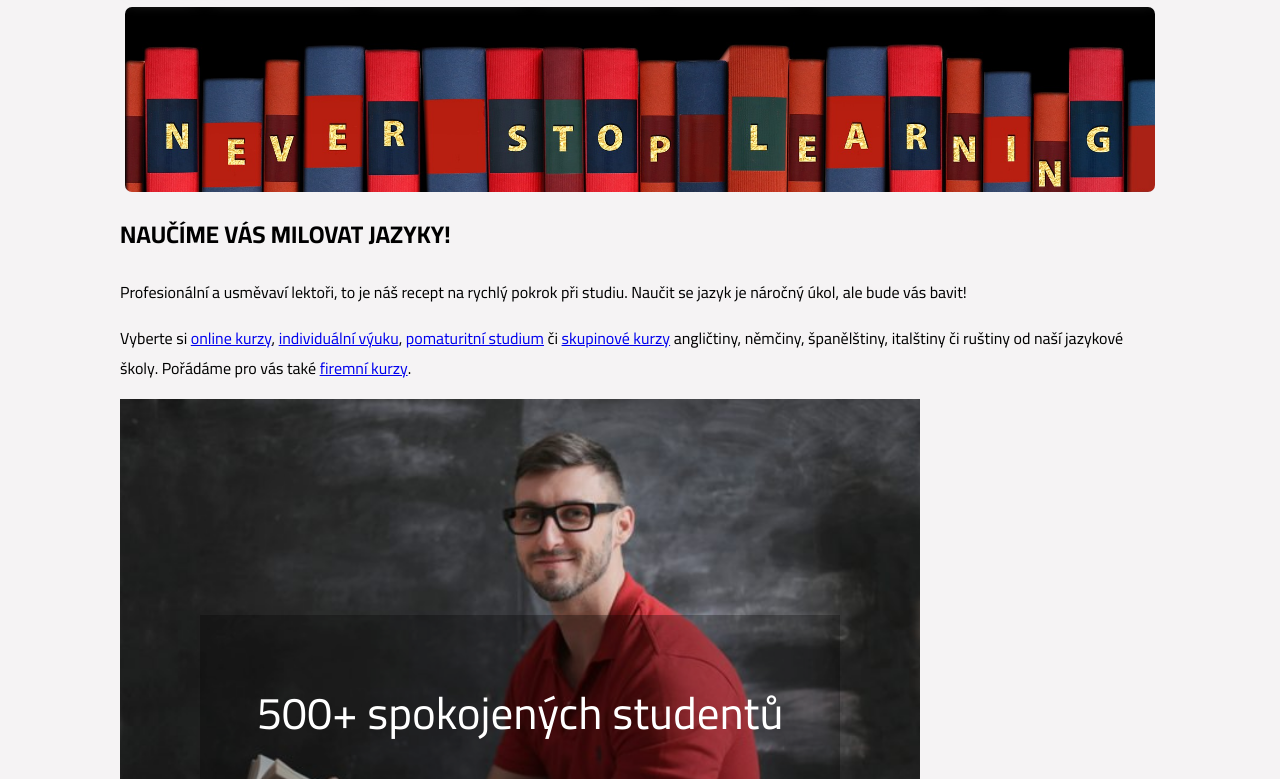
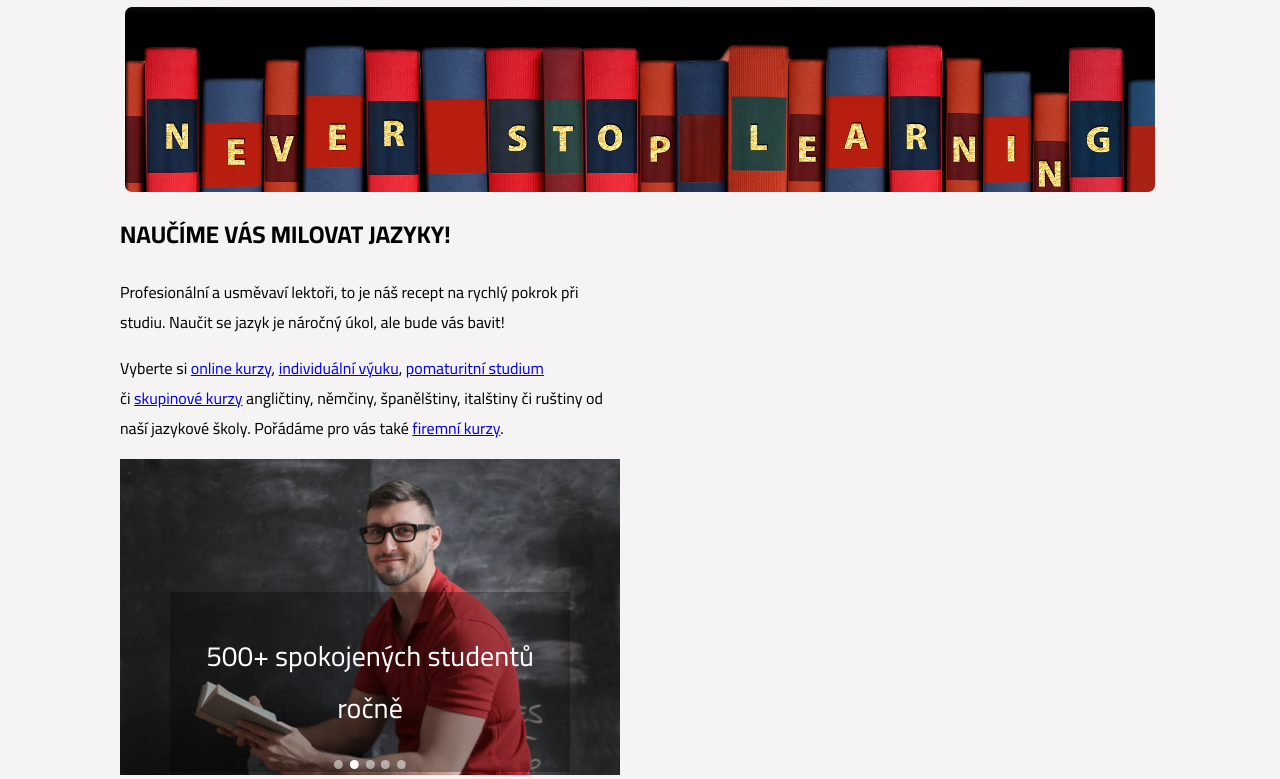
Before and after one commit to TomasProkes/final-project, an Eleventy site: page index.html in a window 1280 px wide. Shown: the part 173-952 px from the top of the page. Built offline with nearby package versions, Linux system fonts and the light colour scheme; Eleventy itself is replaced by a stand-in of ours; files that its build step writes are made by us from their sources.

Commit message:
carousel smaller

```diff
--- a/index.html
+++ b/index.html
@@ -14,7 +14,7 @@
 </head>
 
 <body>
-
+    <!-- HEADER -->
     <header class="header">
 
 
@@ -57,6 +57,8 @@
     <div class="upper__image"></div>
 
     <!-- ÚVODNÍ TEXT -->
+    <div class="glide__section">
+    <div class="glide__next-to">
 
     <h2>NAUČÍME VÁS MILOVAT JAZYKY!</h2>
     <p>Profesionální a usměvaví lektoři, to je náš recept na rychlý pokrok při studiu. Naučit se jazyk je náročný úkol, ale bude vás bavit!</p>
@@ -64,9 +66,9 @@
     <p>Vyberte si <a class="p__link" href="#">online kurzy</a>, <a class="p__link" href="#">individuální výuku</a>, <a class="p__link" href="#">pomaturitní studium</a> či&nbsp;<a class="p__link" href="#">skupinové kurzy</a> angličtiny, němčiny, španělštiny, italštiny či ruštiny od naší jazykové školy. Pořádáme pro vás také <a class="p__link" href="#">firemní kurzy</a>.</p>
 
     <!-- BUTTON:   Zjistit víc -->
+    </div>
 
 
-    <div class="glide__section">
         <div class="glide">
             <div class="glide__track" data-glide-el="track">
                 <ul class="glide__slides">
--- a/scss/style.scss
+++ b/scss/style.scss
@@ -148,7 +148,7 @@ body {
 .glide {
 
 &__section {
-  width: 800px;
+  width: 500px;
   }
 
 &__slide img {
@@ -165,10 +165,13 @@ body {
   bottom: 3.5%;
   right: 10%;
   color: white;
-  font-size: 45px;
+  font-size: 28px;
   background-color: rgba(0, 0, 0, 0.3);
   padding: 10px;
   text-align: center;
   }
-
+  // &__next-to {
+  //   display: flex;
+  //   justify-content: space-between;
+  // }
 }
```
Also changed, not shown: css/style.css.
